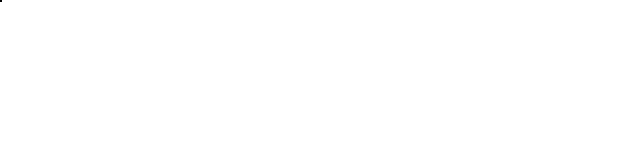
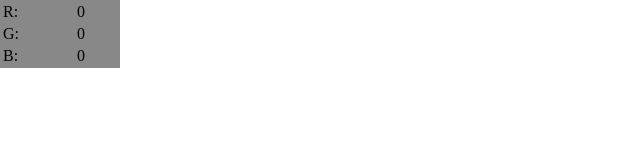
Before and after one commit to hayfield/Color-Namer, a plain HTML site: page color-namer.htm in a window 1280 px wide. Shown: the whole page, without its empty margins (0-640 px from the left). Drawn offline with nearby package versions, Linux system fonts and the light colour scheme.

Commit message:
Add a visual indicator for the RGB values

```diff
--- a/color-namer.css
+++ b/color-namer.css
@@ -5,3 +5,48 @@ body {
 #mainCanvas {
     border: 1px solid black;
 }
+
+/* The RGB box */
+
+#rgbBox {
+    position: fixed;
+    top: 0;
+    left: 0;
+    background-color: #888888;
+    z-index: 3;
+    width: 120px;
+}
+
+.colorIndicator {
+    width: 100%;
+}
+
+.colorLetter {
+    float: left;
+}
+
+.colorVal {
+    float: right;
+}
+
+.colorBar {
+    width: 50px;
+    height: 10px;
+}
+
+.colorBarVal {
+    width: 0%;
+    height:100%;
+}
+
+#redBarVal {
+    background-color: #FF0000;
+}
+
+#greenBarVal {
+    background-color: #00FF00;
+}
+
+#blueBarVal {
+    background-color: #0000FF;
+}
--- a/color-namer.htm
+++ b/color-namer.htm
@@ -9,5 +9,31 @@
 </head>
 <body>
   <canvas id="mainCanvas" width="500" height="500">This text is displayed if your browser does not support HTML5 Canvas.</canvas>
+
+  <div id="rgbBox">
+    <table id="rgbTable">
+        <tr id="redIndicator" class="colorIndicator">
+            <td id="redLetter" class="colorLetter">R:</td>
+            <td id="redBar" class="colorBar">
+                <div id="redBarVal" class="colorBarVal"></div>
+            </td>
+            <td id="redValue" class="colorValue">0</td>
+        </tr>
+        <tr id="greenIndicator" class="colorIndicator">
+            <td id="greenLetter" class="colorLetter">G:</td>
+            <td id="greenBar" class="colorBar">
+                <div id="greenBarVal" class="colorBarVal"></div>
+            </td>
+            <td id="greenValue" class="colorValue">0</td>
+        </tr>
+        <tr id="blueIndicator" class="colorIndicator">
+            <td id="blueLetter" class="colorLetter">B:</td>
+            <td id="blueBar" class="colorBar">
+                <div id="blueBarVal" class="colorBarVal"></div>
+            </td>
+            <td id="blueValue" class="colorValue">0</td>
+        </tr>
+    </table>
+  </div>
 </body>
 </html>
--- a/color-namer.js
+++ b/color-namer.js
@@ -85,7 +85,6 @@ var Namer = {
     */
     onClick: function( e ){
         var coords = Namer.getMouseClickCoordinates( e );
-        console.log("djhsdfjkdshfkdshfksdhfds fkdjsfh kdsjfh sdkjfhs dkjfhds ");
         console.log("coords:", coords.x, coords.y );
         var rgba = Namer.getRGBA( coords.x, coords.y );
         console.log("rgba", rgba.r, rgba.g, rgba.b, rgba.a);
```
